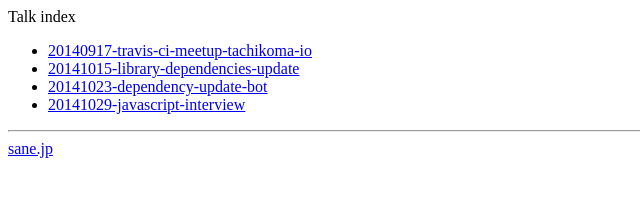
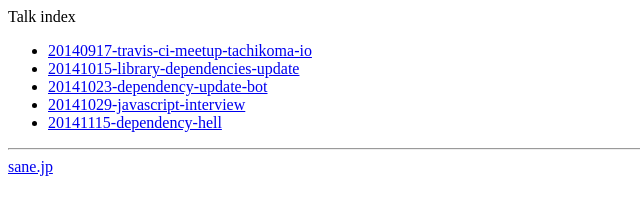
Before and after one commit to sanemat/talks, a plain HTML site: page index.html in a window 1280 px wide. Shown: the whole page, without its empty margins (0-640 px from the left). Drawn offline with Linux system fonts and the light colour scheme.

Commit message:
Add link

```diff
--- a/index.html
+++ b/index.html
@@ -11,6 +11,7 @@ Talk index
   <li><a href="./20141015-library-dependencies-update">20141015-library-dependencies-update</a></li>
   <li><a href="./20141023-dependency-update-bot">20141023-dependency-update-bot</a></li>
   <li><a href="./20141029-javascript-interview">20141029-javascript-interview</a></li>
+  <li><a href="./20141115-dependency-hell">20141115-dependency-hell</a></li>
 </ul>
 
 <hr />
```
